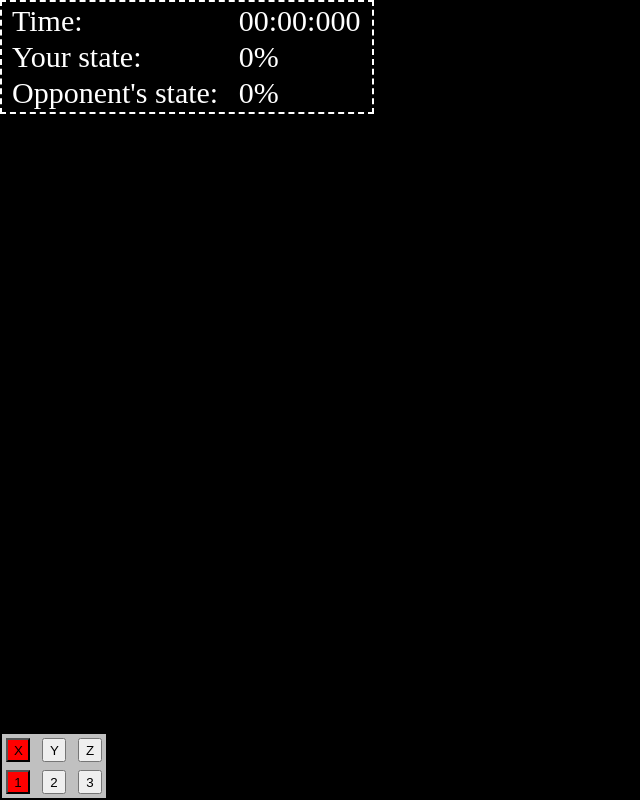
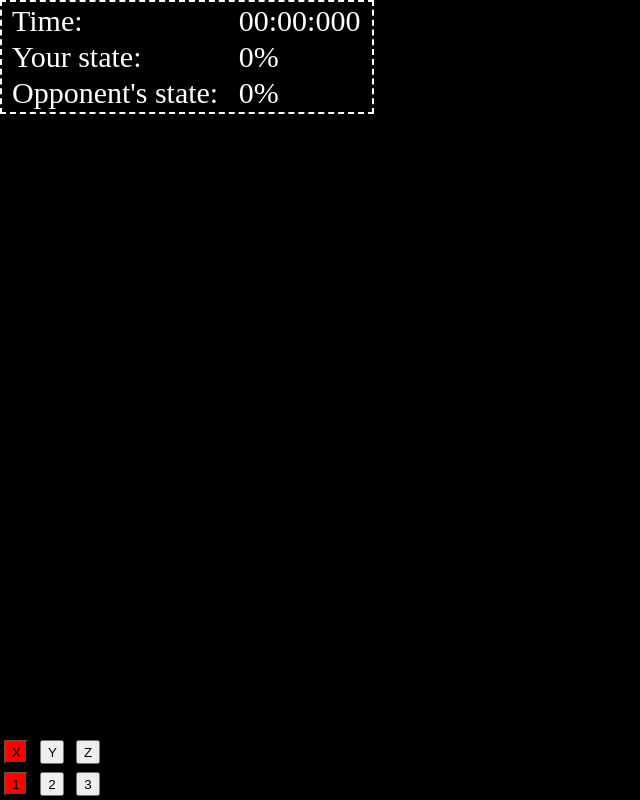
Before and after one commit to michal7954/Rubiks-cube, a website: page static/index.html in a window 1280 px wide. Shown: the whole page, without its empty margins (0-640 px from the left). Drawn offline with nearby package versions, Linux system fonts and the light colour scheme.

Commit message:
Drobiazki

```diff
--- a/static/css/style.css
+++ b/static/css/style.css
@@ -38,8 +38,7 @@ table td {
     position: absolute;
     bottom: 0px;
     left: 0px;
-    background-color: silver;
-    border: 2px solid black;
+    background-color: black;
 }
 
 #controls button {
--- a/static/js/View.js
+++ b/static/js/View.js
@@ -182,7 +182,7 @@ function View(target, width, height) {
             }
         }
 
-        console.log(redModels)
+        //console.log(redModels)
     })
 
     var modelMinusX = new Model();
@@ -208,7 +208,7 @@ function View(target, width, height) {
             }
         }
 
-        console.log(greenModels)
+        //console.log(greenModels)
     })
 
     var modelY = new Model();
@@ -234,7 +234,7 @@ function View(target, width, height) {
             }
         }
 
-        console.log(blueModels)
+        //console.log(blueModels)
     })
 
     var modelMinusY = new Model();
@@ -260,7 +260,7 @@ function View(target, width, height) {
             }
         }
 
-        console.log(lightBlueModels)
+        //console.log(lightBlueModels)
     })
 
     var modelZ = new Model();
@@ -286,7 +286,7 @@ function View(target, width, height) {
             }
         }
 
-        console.log(orangeModels)
+        //console.log(orangeModels)
     })
 
     var modelMinusZ = new Model();
@@ -312,7 +312,7 @@ function View(target, width, height) {
             }
         }
 
-        console.log(purpleModels)
+        //console.log(purpleModels)
     })
 
 
@@ -385,7 +385,7 @@ function View(target, width, height) {
 
         }
         //chwila spoczynku między animacjami
-        else if (frame_num <= 0 && frame_num > -4) {
+        else if (frame_num <= 0 && frame_num > -30) {
             frame_num--;
         }
         else {
```
